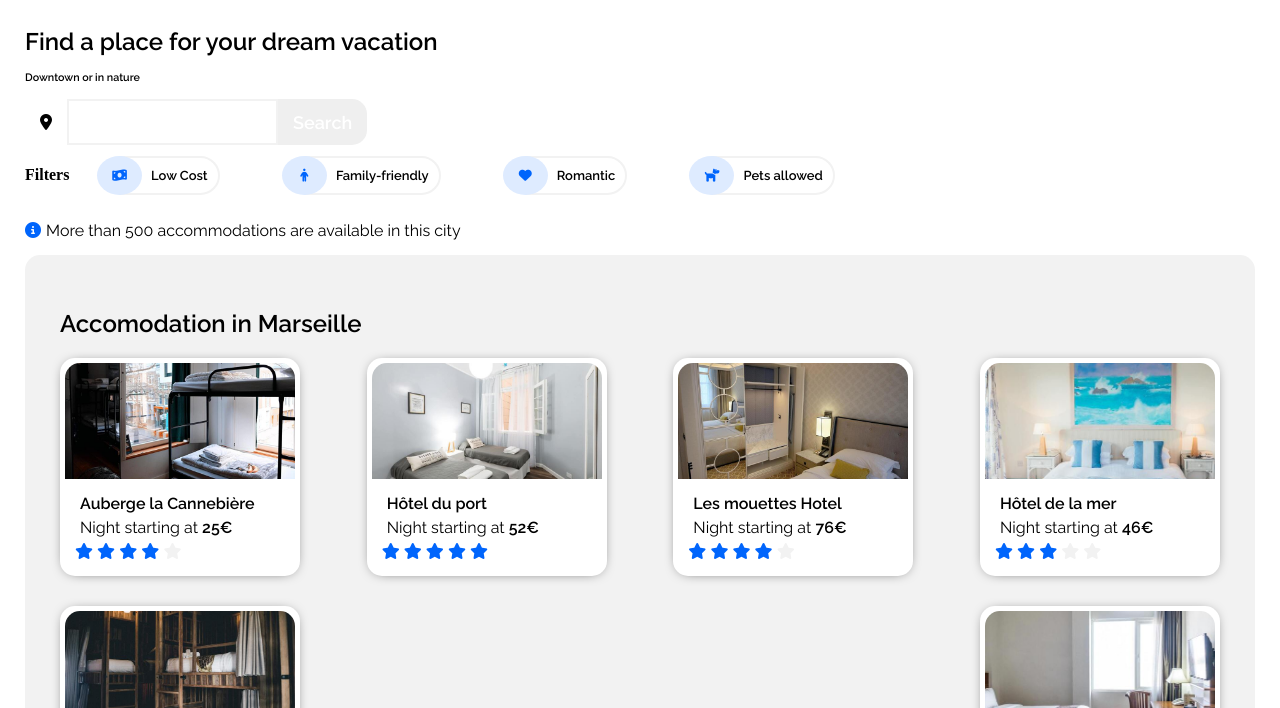
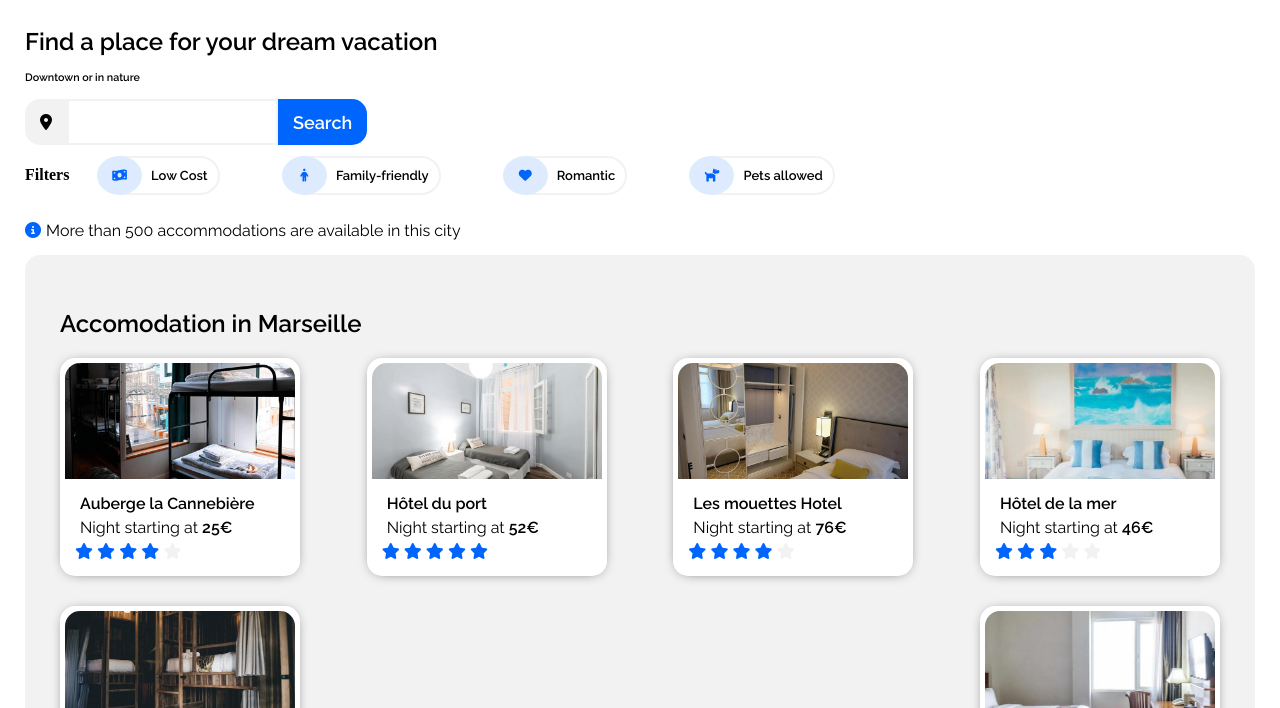
Before and after one commit to mihaela2428/MihaelaObradovici_2_06032020, a plain HTML site: page index.html in a window 1280 px wide. Shown: the part 92-800 px from the top of the page. Drawn offline with Linux system fonts and the light colour scheme.

Commit message:
Update style.css

```diff
--- a/style.css
+++ b/style.css
@@ -124,20 +124,20 @@ form{
     font-size: 18px;
     margin-bottom: 0px ;
     padding: 12px 15px;
-    background-color: 0065FC;
+    background-color: #0065FC;
     color: white;
     border-top-right-radius: 15px;
     border-bottom-right-radius: 15px;
 }
 .search_btn:hover{
-    color: 0065FC;
+    color: #0065FC;
     background-color: white;
     cursor: pointer;
 
 }
 .fa-map-marker-alt {
     padding: 15px;
-    background-color: F2F2F2;
+    background-color: #F2F2F2;
     border-top-left-radius: 15px;
     border-bottom-left-radius: 15px;
 }
```
